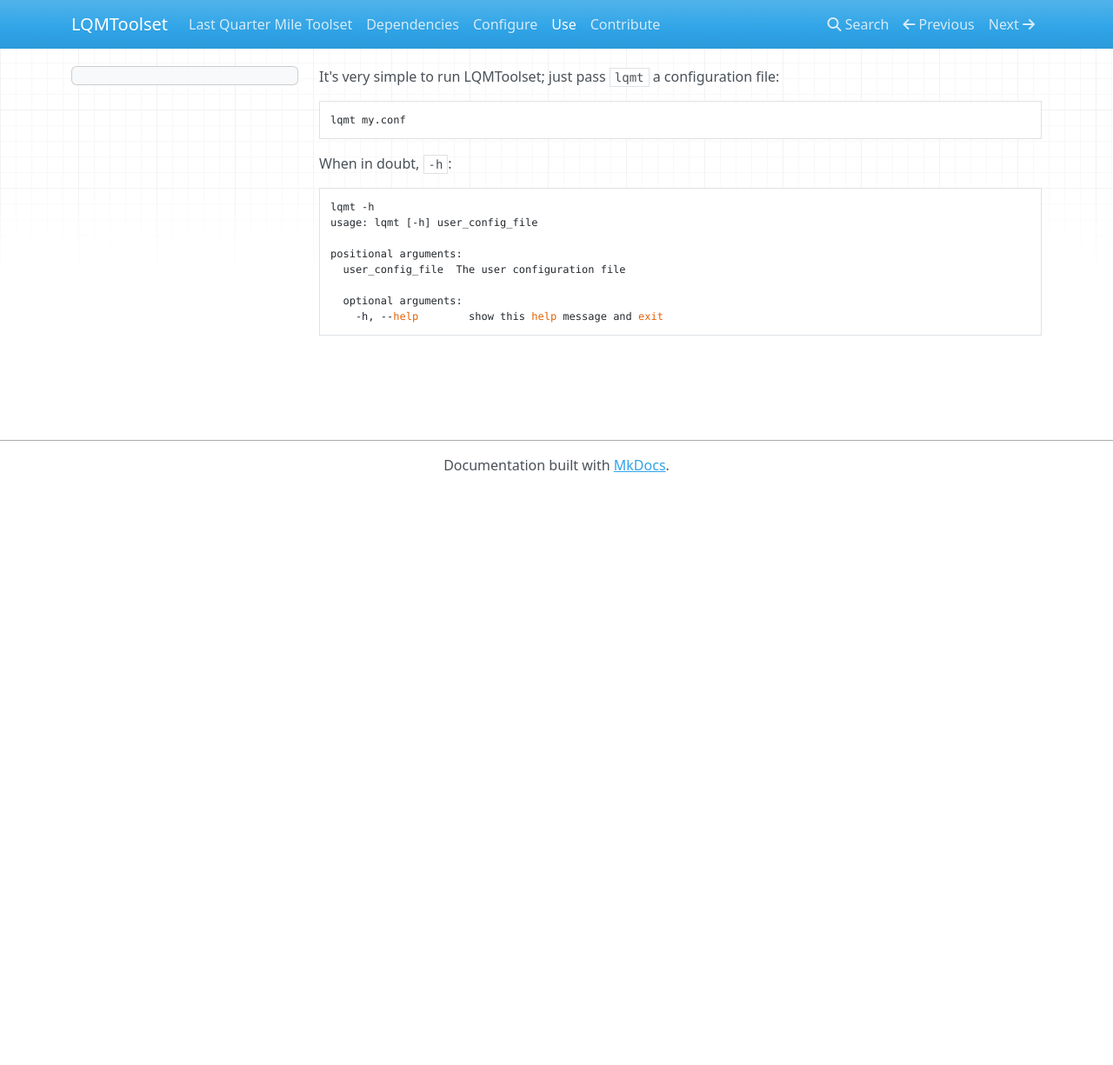
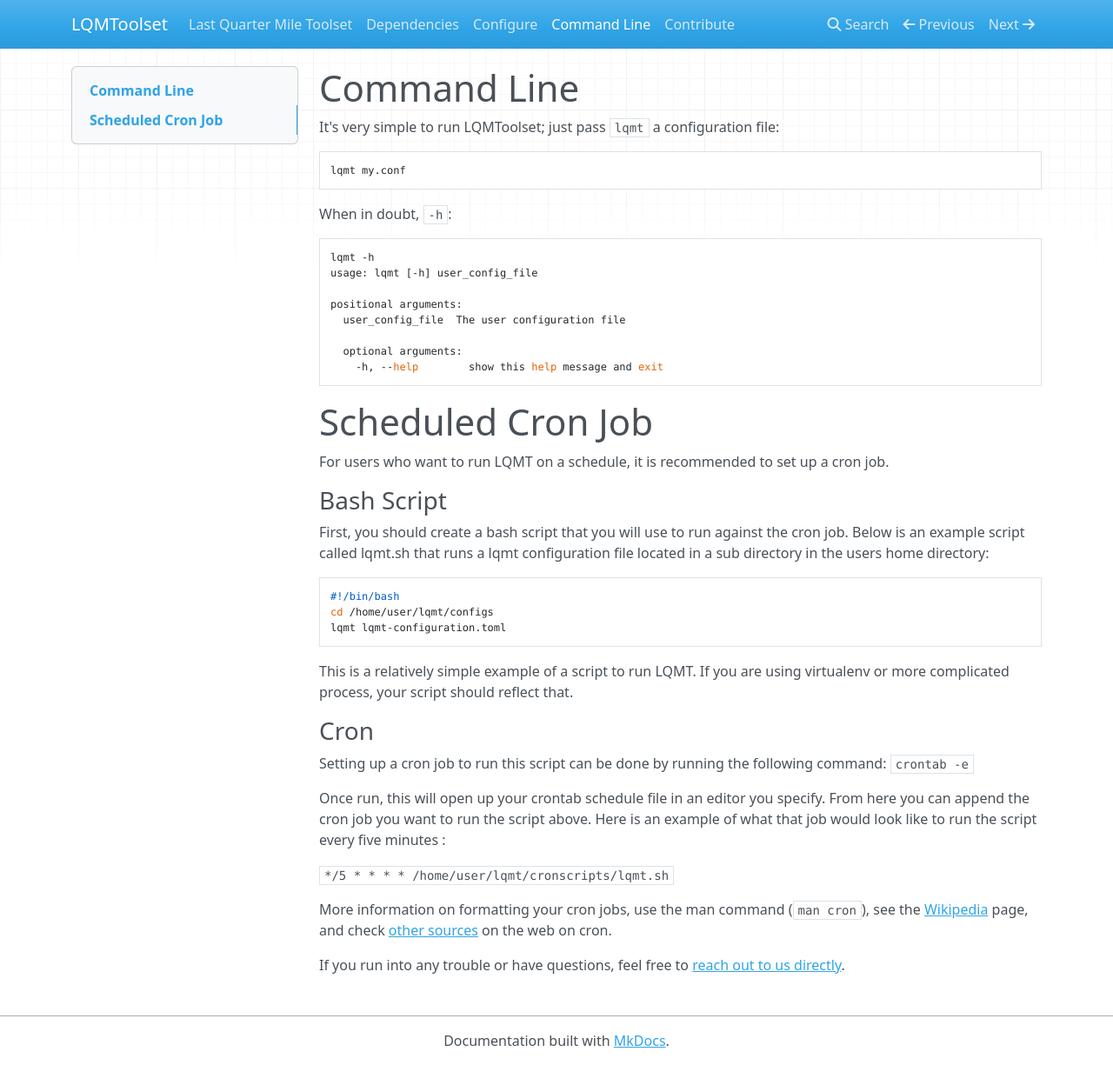
Before and after one commit to anl-cyberscience/LQMToolset, an MkDocs documentation site: the page built from docs/use.md, in a window 1280 px wide and 1225 px high. Shown: the whole window at 87% size. Built offline with MkDocs 1.6.1, drawn with Linux system fonts in a browser that asks for light colours; nearby versions of some CDN libraries; old or Windows-style settings are respelled for this version of MkDocs.

Commit message:
Updated Documentation
-Updated URL to CFM website
-Updated use section to include instructions on setting up LQMT with a
cron job.

````diff
--- a/docs/use.md
+++ b/docs/use.md
@@ -1,3 +1,4 @@
+# Command Line
 It's very simple to run LQMToolset; just pass `lqmt` a configuration file:
 
     lqmt my.conf
@@ -12,3 +13,29 @@
 
       optional arguments:
         -h, --help        show this help message and exit
+
+# Scheduled Cron Job
+
+For users who want to run LQMT on a schedule, it is recommended to set up a cron job.
+
+### Bash Script
+First, you should create a bash script that you will use to run against the cron job. Below is an example script called lqmt.sh that runs a lqmt configuration file located in a sub directory in the users home directory:
+```
+#!/bin/bash
+cd /home/user/lqmt/configs
+lqmt lqmt-configuration.toml
+```
+
+This is a relatively simple example of a script to run LQMT. If you are using virtualenv or more complicated process, your script should reflect that.
+
+### Cron
+Setting up a cron job to run this script can be done by running the following command:
+`crontab -e`
+
+Once run, this will open up your crontab schedule file in an editor you specify. From here you can append the cron job you want to run the script above. Here is an example of what that job would look like to run the script every five minutes :
+
+`*/5 * * * * /home/user/lqmt/cronscripts/lqmt.sh`
+
+More information on formatting your cron jobs, use the man command (`man cron`), see the [Wikipedia](https://en.wikipedia.org/wiki/Cron) page, and check [other sources](https://www.google.com/?#q=cron+jobs) on the web on cron.
+
+If you run into any trouble or have questions, feel free to [reach out to us directly](http://lqmtoolset.readthedocs.io/en/latest/#contact).
````
Also changed, not shown: docs/index.md (+1 -1 lines).
